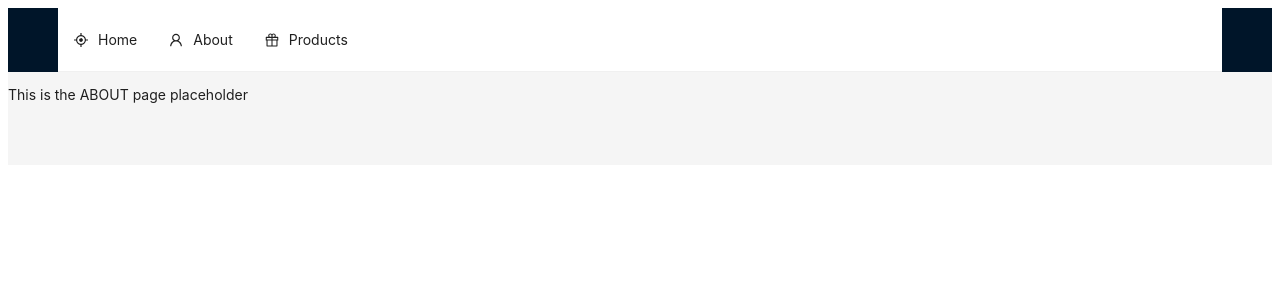
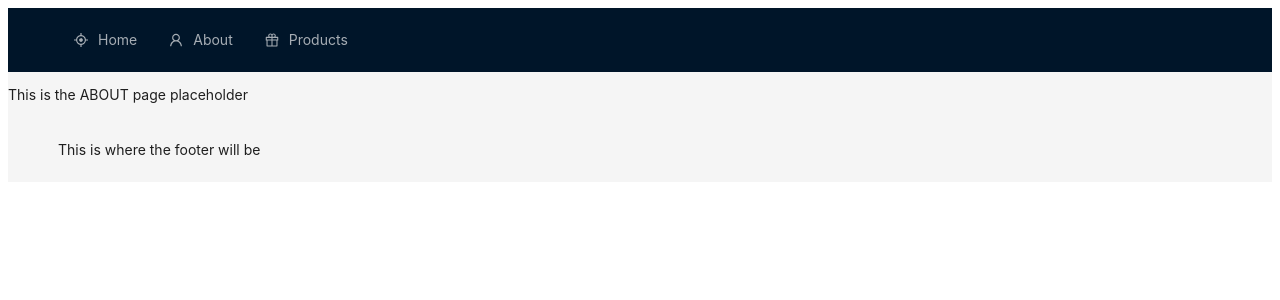
Before and after one commit to lsapundzic/b2b-store-frontend, a Next.js app: page /about in a window 1280 px wide. Shown: the top 300 px of the page. Built offline with nearby package versions, Linux system fonts and the light colour scheme.

Commit message:
Layout OK after styling removed

```diff
--- a/app/components/Navbar.jsx
+++ b/app/components/Navbar.jsx
@@ -36,13 +36,14 @@ export default function Navbar() {
   };
 
   return (
-    <div>
+    <nav>
       <Menu
+        theme="dark"
         onClick={onClick}
         selectedKeys={[current]}
         mode="horizontal"
         items={routes}
       ></Menu>
-    </div>
+    </nav>
   );
 }
--- /dev/null
+++ b/app/components/footer.jsx
@@ -0,0 +1,3 @@
+export default function Footer() {
+  return <div>This is where the footer will be</div>;
+}
--- a/app/layout.js
+++ b/app/layout.js
@@ -2,6 +2,7 @@
 
 import { Inter } from "next/font/google";
 import Navbar from "./components/navbar";
+import CustomFooter from "./components/footer";
 import routes from "./routes/routes";
 
 import { Layout } from "antd";
@@ -15,16 +16,42 @@ export const metadata = {
     "Manufacturers, distributors, and sellers of laboratory equipment & lab consummables",
 };
 
+// Layout styling
+const headerStyle = {
+  // textAlign: "center",
+  // color: "#fff",
+  // height: 64,
+  // paddingInline: 50,
+  // lineHeight: "64px",
+  // backgroundColor: "#7dbcea",
+};
+
+const contentStyle = {
+  // textAlign: "center",
+  // minHeight: 120,
+  // lineHeight: "120px",
+  // color: "#fff",
+  // backgroundColor: "#108ee9",
+};
+
+const footerStyle = {
+  // textAlign: "center",
+  // color: "#fff",
+  // backgroundColor: "#7dbcea",
+};
+
 export default function RootLayout({ children }) {
   return (
     <html lang="en">
       <body className={inter.className}>
         <Layout>
-          <Header>
+          <Header style={headerStyle}>
             <Navbar routes={routes}></Navbar>
           </Header>
-          <Content>{children}</Content>
-          <Footer></Footer>
+          <Content style={contentStyle}>{children}</Content>
+          <Footer style={footerStyle}>
+            <CustomFooter></CustomFooter>
+          </Footer>
         </Layout>
       </body>
     </html>
```
